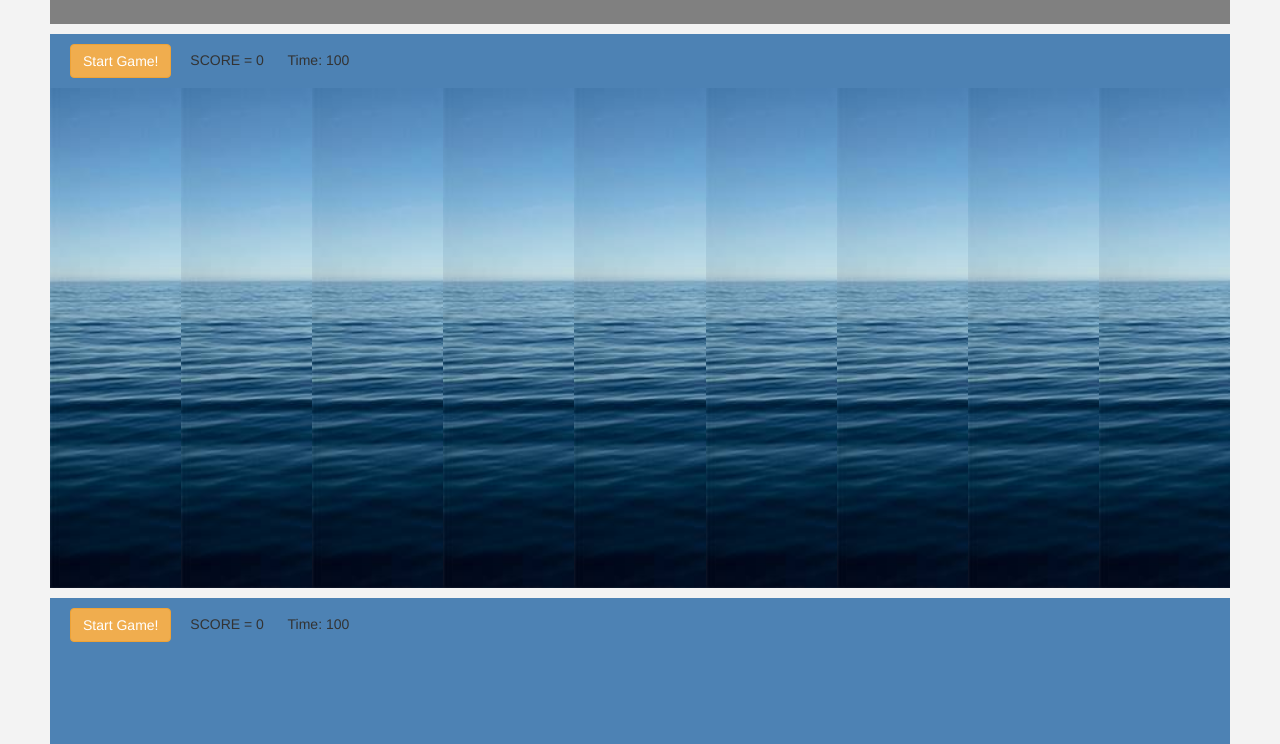
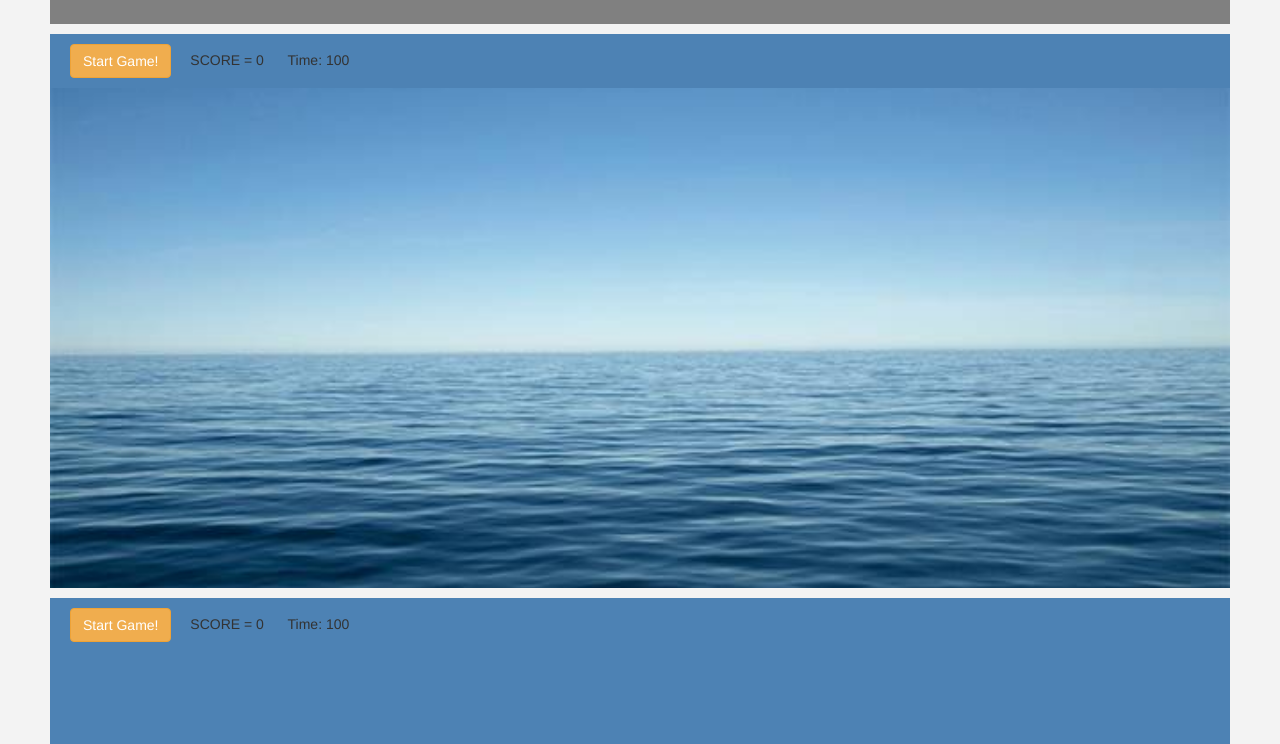
Before and after one commit to ArianeH/clientside-javascript-game, a website: page index.html in a window 1280 px wide. Shown: the part 56-800 px from the top of the page. Drawn offline with nearby package versions, Linux system fonts and the light colour scheme.

Commit message:
Adjusted background appearance for each level

```diff
--- a/sass/style.scss
+++ b/sass/style.scss
@@ -43,11 +43,12 @@
     }
   }
 }
-.game-1 .game-table > tbody > tr > td {
+.game-1 .game-table > tbody > tr {
   background-image: url("../images/ocean.jpg");
+  background-position: 0px -10px;
   background-size: cover;
 }
-.game-2 .game-table > tbody > tr > td {
+.game-2 .game-table > tbody > tr {
   background-image: url("../images/under-water-2.jpg");
   background-position: 0px -225px;
   background-size: 100% 150%;
```
Also changed, not shown: css/style.css.
